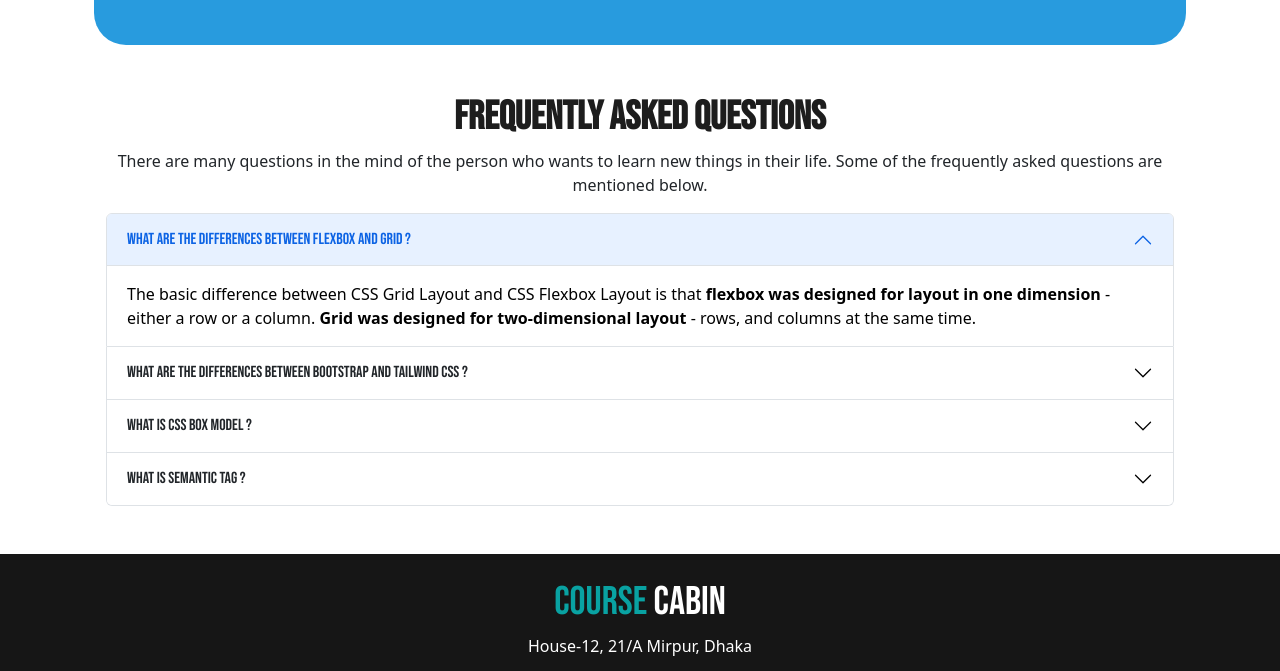
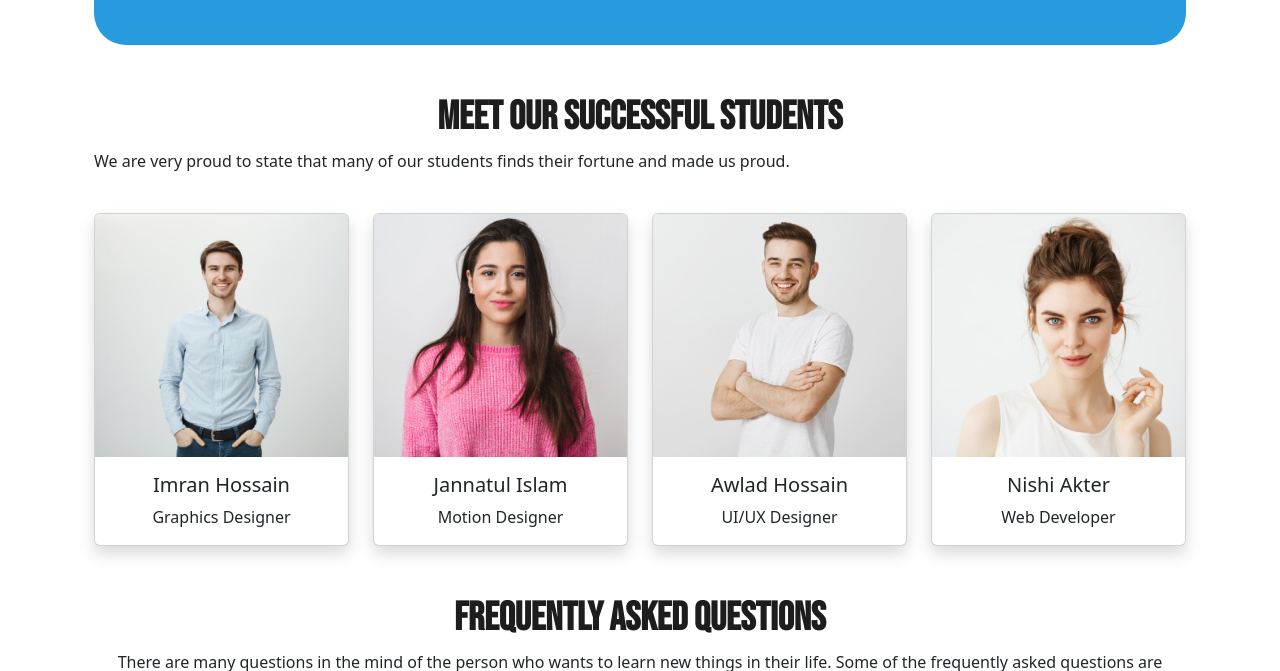
Before and after one commit to ShekhRaselMasrurAhmmadNissan/course-cabin-bootstrap, a plain HTML site: page index.html in a window 1280 px wide. Shown: the part 2877-3548 px from the top of the page. Drawn offline with nearby package versions, Linux system fonts and the light colour scheme; a web font is replaced by a local one.

Commit message:
Successful Students list Complete.

```diff
--- a/index.html
+++ b/index.html
@@ -333,6 +333,69 @@
 			</section>
 			<!-- Ready to Join Section End -->
 
+			<!-- Successfull Students Start -->
+			<section class="container my-5">
+				<!-- intro Start -->
+				<div class="text-center text-lg-start">
+					<h1 class="headings fw-bold text-center">Meet Our Successful Students</h1>
+					<p>We are very proud to state that many of our students finds their fortune and made us proud.</p>
+				</div>
+				<!-- Intro End -->
+
+				<!-- List Start -->
+				<div class="my-2 row row-cols-1 row-cols-md-2 row-cols-lg-4 g-4">
+					<!-- Single Student Start -->
+					<div class="col">
+						<div class="card shadow">
+							<img src="./images/student/student-1.png" class="card-img-top" alt="...">
+							<div class="card-body text-center">
+								<h5 class="card-title">Imran Hossain</h5>
+								<p class="card-text">Graphics Designer</p>
+							</div>
+						</div>
+					</div>
+					<!-- Single Student End -->
+
+					<!-- Single Student Start -->
+					<div class="col">
+						<div class="card shadow">
+							<img src="./images/student/student-2.png" class="card-img-top" alt="...">
+							<div class="card-body text-center">
+								<h5 class="card-title">Jannatul Islam</h5>
+								<p class="card-text">Motion Designer</p>
+							</div>
+						</div>
+					</div>
+					<!-- Single Student End -->
+
+					<!-- Single Student Start -->
+					<div class="col">
+						<div class="card shadow">
+							<img src="./images/student/student-3.png" class="card-img-top" alt="...">
+							<div class="card-body text-center">
+								<h5 class="card-title">Awlad Hossain</h5>
+								<p class="card-text">UI/UX Designer</p>
+							</div>
+						</div>
+					</div>
+					<!-- Single Student End -->
+
+					<!-- Single Student Start -->
+					<div class="col">
+						<div class="card shadow">
+							<img src="./images/student/student-4.png" class="card-img-top" alt="...">
+							<div class="card-body text-center">
+								<h5 class="card-title">Nishi Akter</h5>
+								<p class="card-text">Web Developer</p>
+							</div>
+						</div>
+					</div>
+					<!-- Single Student End -->
+				</div>
+				<!-- List End -->
+			</section>
+			<!-- Successfull Students End -->
+
 			<!-- Frequent Questions Section Start -->
 			<section id="frequent-questions" class="container my-5">
 				<div id="intro" class="text-center">
```
